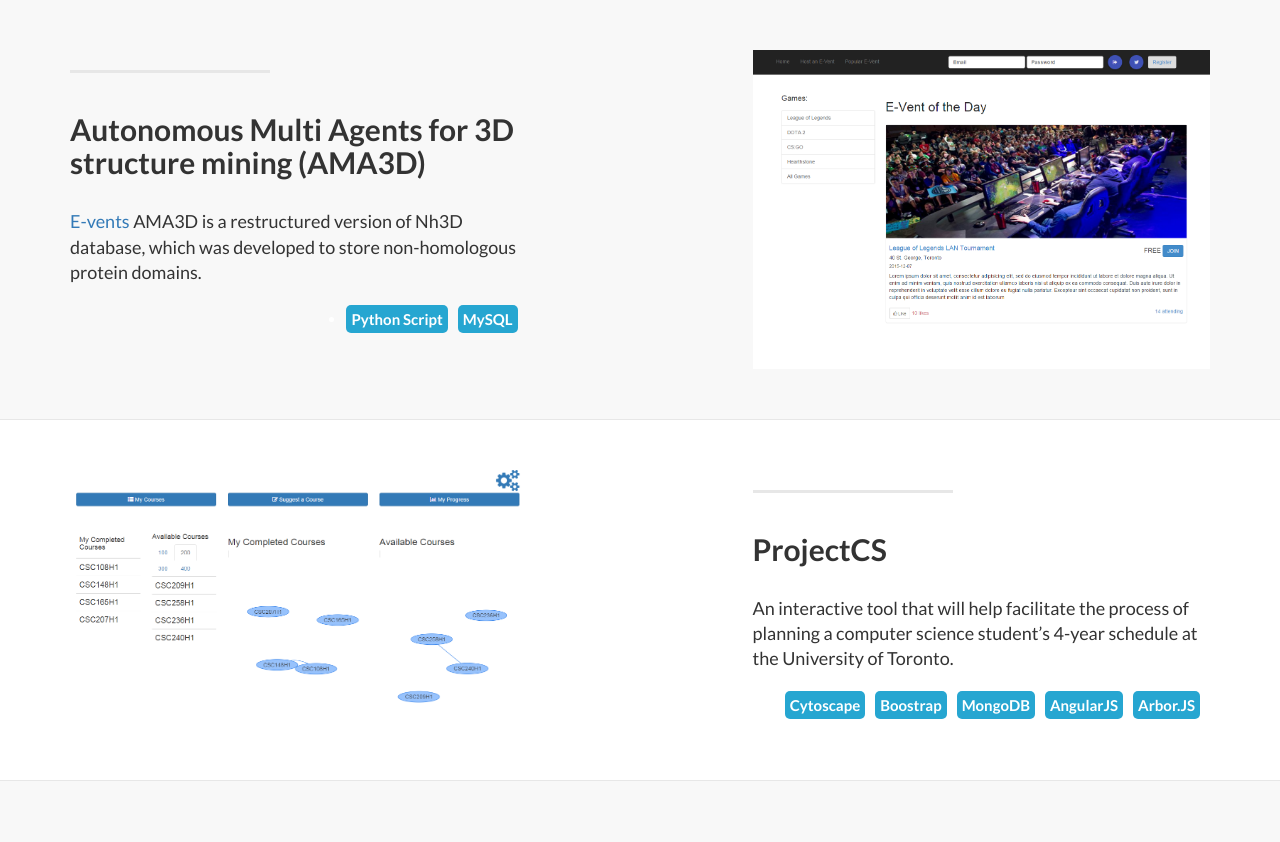
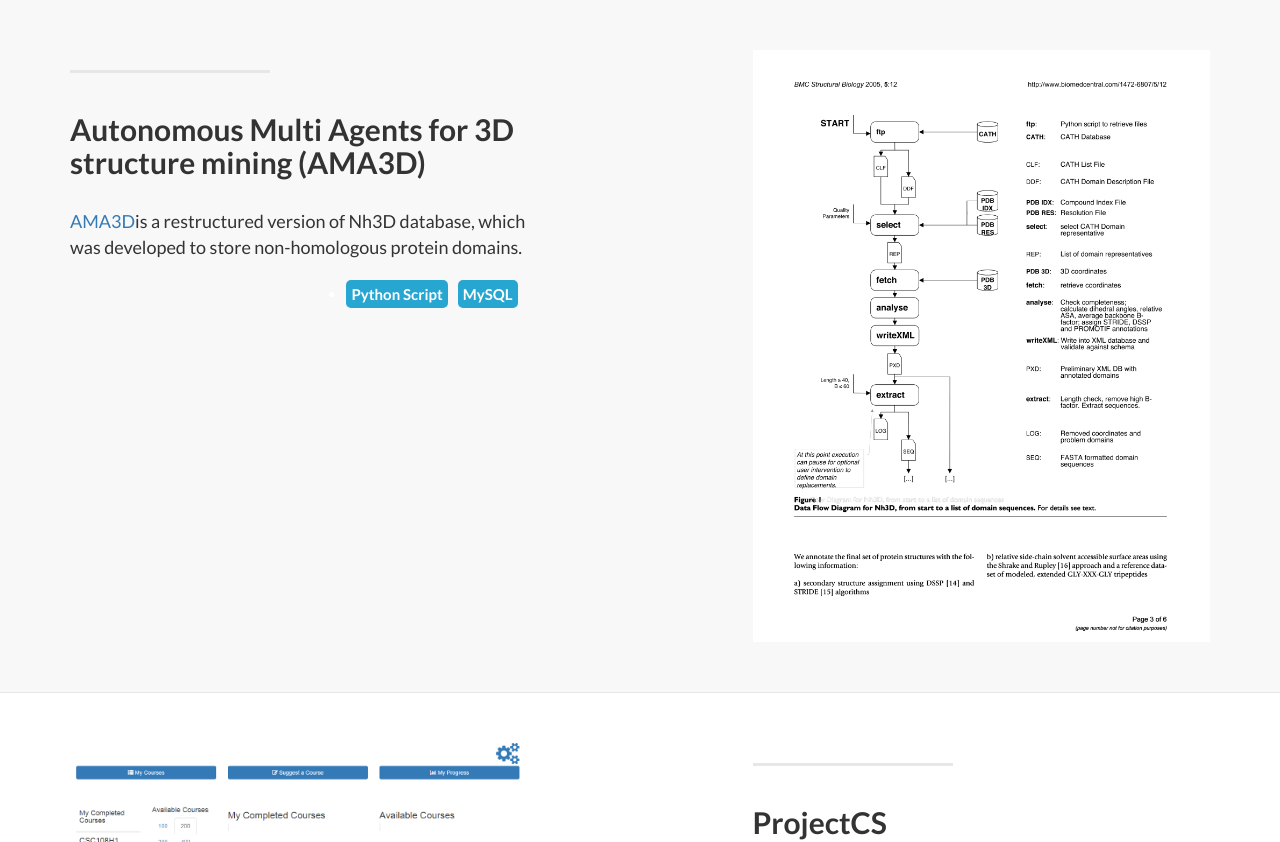
Before and after one commit to sam1001uel/sam1001uel.github.io, a plain HTML site: page index.html in a window 1280 px wide. Shown: the part 777-1619 px from the top of the page. Drawn offline with Linux system fonts and the light colour scheme.

Commit message:
added Nh3D photo

```diff
--- a/index.html
+++ b/index.html
@@ -108,7 +108,7 @@
                     <hr class="section-heading-spacer">
                     <div class="clearfix"></div>
                     <h2 class="section-heading">Autonomous Multi Agents for 3D structure mining (AMA3D)</h2>
-                    <p class="lead"><a target="_blank" href="https://github.com/teheavy/AMA3D">E-vents</a> AMA3D is a restructured version of Nh3D database,
+                    <p class="lead"><a target="_blank" href="https://github.com/teheavy/AMA3D">AMA3D</a>is a restructured version of Nh3D database,
                     which was developed to store non-homologous protein domains.</p>
                     <ul class="job-skills ">
                         <li class="job-skill">MySQL</li>
@@ -116,7 +116,7 @@
                     </ul>
                 </div>
                 <div class="col-lg-5 col-lg-offset-2 col-sm-6">
-                    <img class="img-responsive" src="img/e-vents.png" alt="">
+                    <img class="img-responsive" src="img/Nh3D-1.png" alt="">
                 </div>
             </div>
 
```
Also changed, not shown: img/Nh3D-1.png (added).
